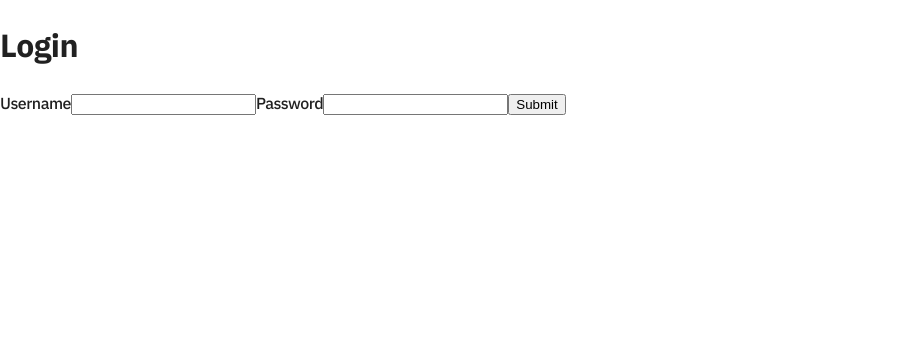
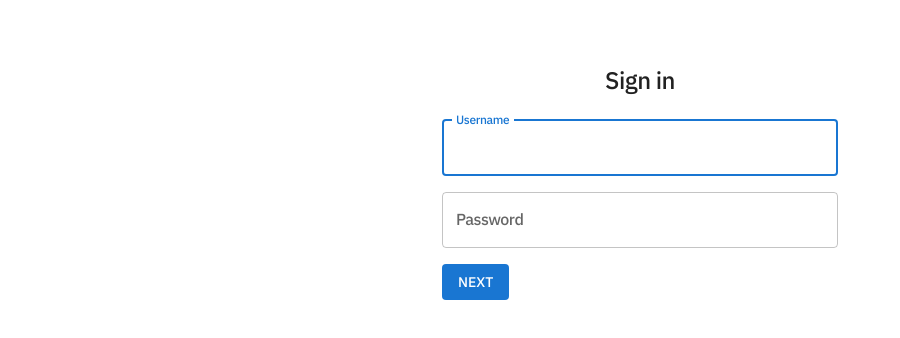
Before and after one commit to Mrochkov/Communicator, a React (Vite) app in the folder FrontendCommunicator/: page /login in a window 1280 px wide. Shown: the top 338 px of the page, without its empty margins (0-900 px from the left). Built offline with nearby package versions, Linux system fonts and the light colour scheme.

Commit message:
Changes to login form

```diff
--- a/FrontendCommunicator/src/pages/Login.tsx
+++ b/FrontendCommunicator/src/pages/Login.tsx
@@ -1,6 +1,7 @@
 import {useFormik} from "formik";
 import {useNavigate} from "react-router-dom";
 import {useAuthServiceContext} from "../context/AuthContext.tsx";
+import {Box, Button, Container, TextField, Typography} from "@mui/material";
 
 const Login = () => {
     const {login} = useAuthServiceContext();
@@ -10,37 +11,50 @@ const Login = () => {
         username: "",
         password: "",
     },
+    validate: (values) => {
+        const errors: Partial<typeof values> = {};
+        if(!values.username) {
+            errors.username = "Username is required";
+        }
+        if(!values.password) {
+            errors.password = "Password is required";
+        }
+        return errors;
+    },
     onSubmit: async (values) => {
         const {username, password} = values;
-        const res = await login(username, password);
-        if(res) {
-            console.log(res);
+        const status = await login(username, password);
+        if (status === 401) {
+            console.log("Not authorised");
+
+            formik.setErrors({
+                username: "Invalid username or password",
+                password: "Invalid username or password",
+            });
         } else {
-            navigate("/testlogin");
+            navigate("/");
         }
 
     },
-});
-return(
-    <div>
-        <h1>
-            Login
-        </h1>
-        <form onSubmit={formik.handleSubmit}>
-            <label>
-                Username
-            </label>
-            <input id="username" name="username" type="text" value={formik.values.username}
-                   onChange={formik.handleChange}></input>
-            <label>
-                Password
-            </label>
-            <input id="password" name="password" type="password" value={formik.values.password}
-                   onChange={formik.handleChange}></input>
-            <button type="submit">Submit</button>
-        </form>
-    </div>
-);
+    });
+    return(
+        <Container component="main" maxWidth="xs">
+            <Box sx={{marginTop: 8, display: "flex", alignItems: "center", flexDirection: "column"}}>
+                <Typography variant="h5" noWrap component="h1" sx={{fontWeight: 500, pb: 2,}}>
+                    Sign in
+
+                </Typography>
+                <Box component="form" onSubmit={formik.handleSubmit} sx={{ mt: 1 }}>
+                    <TextField autoFocus fullWidth id="username" name="username" label="Username" value={formik.values.username}
+                           onChange={formik.handleChange} error={!!formik.touched.username && !!formik.errors.username} helperText={formik.touched.username && formik.errors.username}></TextField>
+                    <TextField margin="normal" fullWidth id="password" name="password" type="password" label="Password" value={formik.values.password}
+                           onChange={formik.handleChange} error={!!formik.touched.password && !!formik.errors.password} helperText={formik.touched.password && formik.errors.password}></TextField>
+                    <Button variant="contained" disableElevation type="submit" sx={{ mt: 1, mb: 2}}>Next</Button>
+                </Box>
+            </Box>
+
+        </Container>
+    );
 };
 
 export default Login;
```
